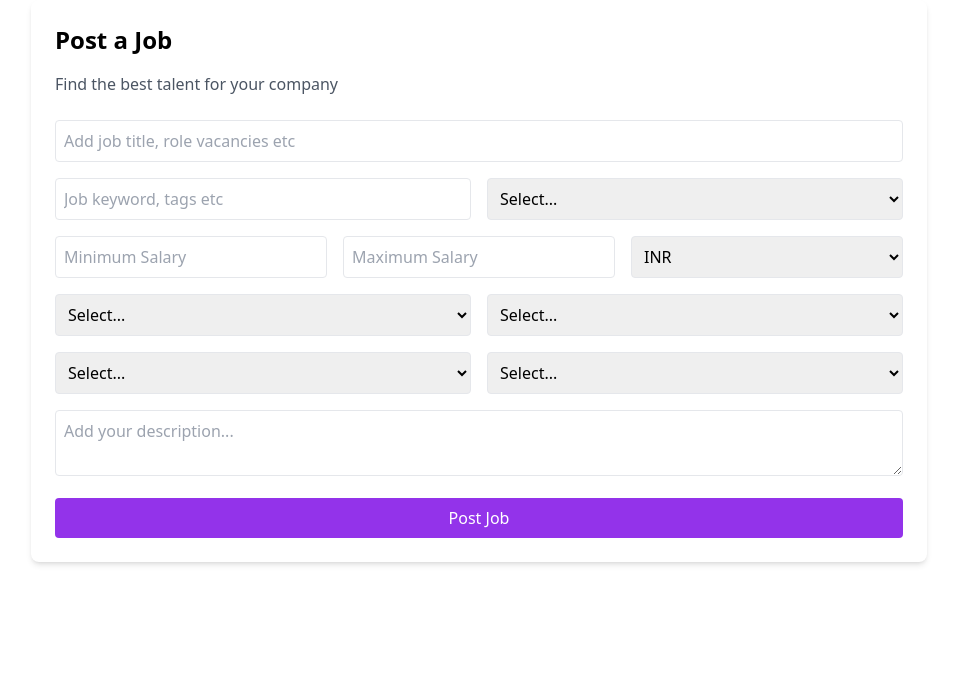
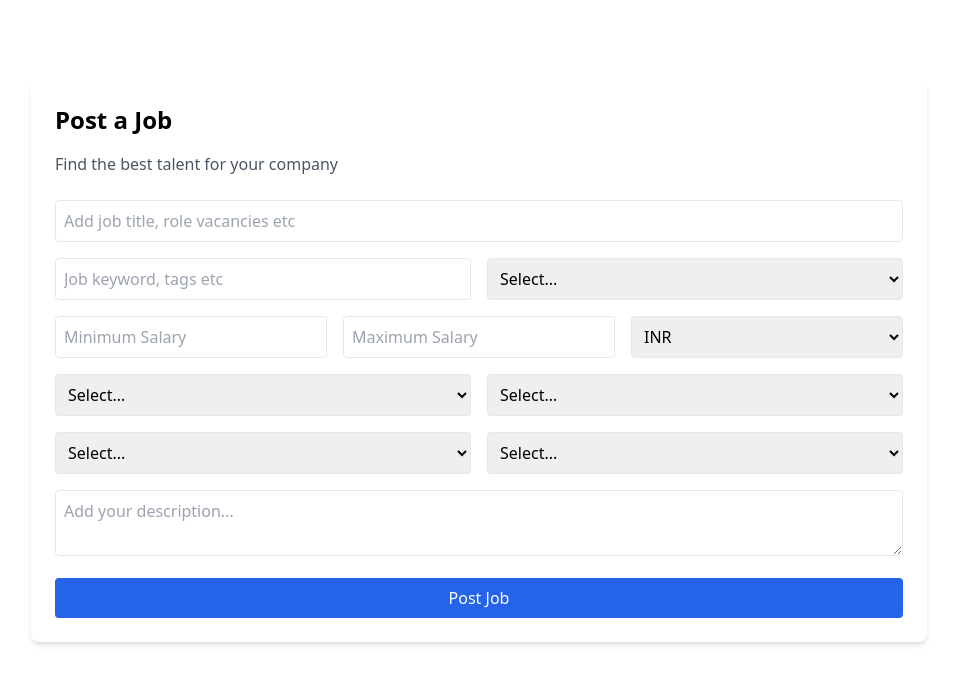
Before and after one commit to sahilkumar6006/HireHaven_Frontened, a React (Vite) app: page /PostJob in a window 1280 px wide. Shown: the top 684 px of the page, without its empty margins (161-1118 px from the left). Built offline with nearby package versions, Linux system fonts and the light colour scheme.

Commit message:
added the post job

```diff
--- a/src/Pages/JobAdd/index.tsx
+++ b/src/Pages/JobAdd/index.tsx
@@ -8,7 +8,7 @@ const PostJob = () => {
     };
 
     return (
-        <div className="max-w-4xl mx-auto bg-white p-6 rounded-lg shadow-md">
+        <div className="max-w-4xl mx-auto bg-white p-6 rounded-lg shadow-md mt-20">
             <h1 className="text-2xl font-semibold mb-4">Post a Job</h1>
             <p className="text-gray-600 mb-6">Find the best talent for your company</p>
 
@@ -50,7 +50,7 @@ const PostJob = () => {
 
                 <textarea {...register("jobDescription")} className="w-full p-2 border rounded" placeholder="Add your description..." />
 
-                <button type="submit" className="bg-purple-600 text-white p-2 rounded w-full">Post Job</button>
+                <button type="submit" className="bg-blue-600 text-white p-2 rounded w-full">Post Job</button>
             </form>
         </div>
     );
```
